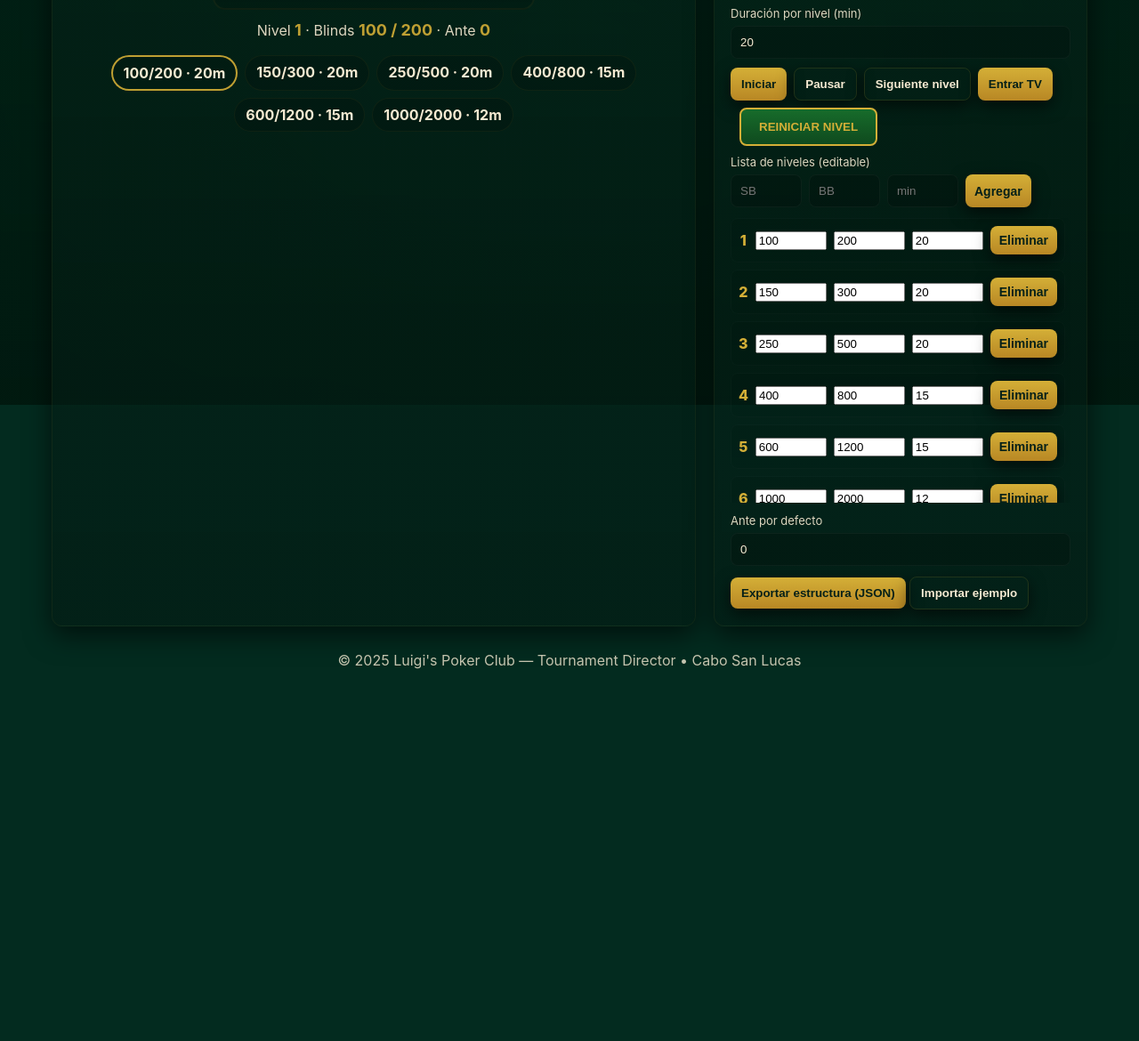
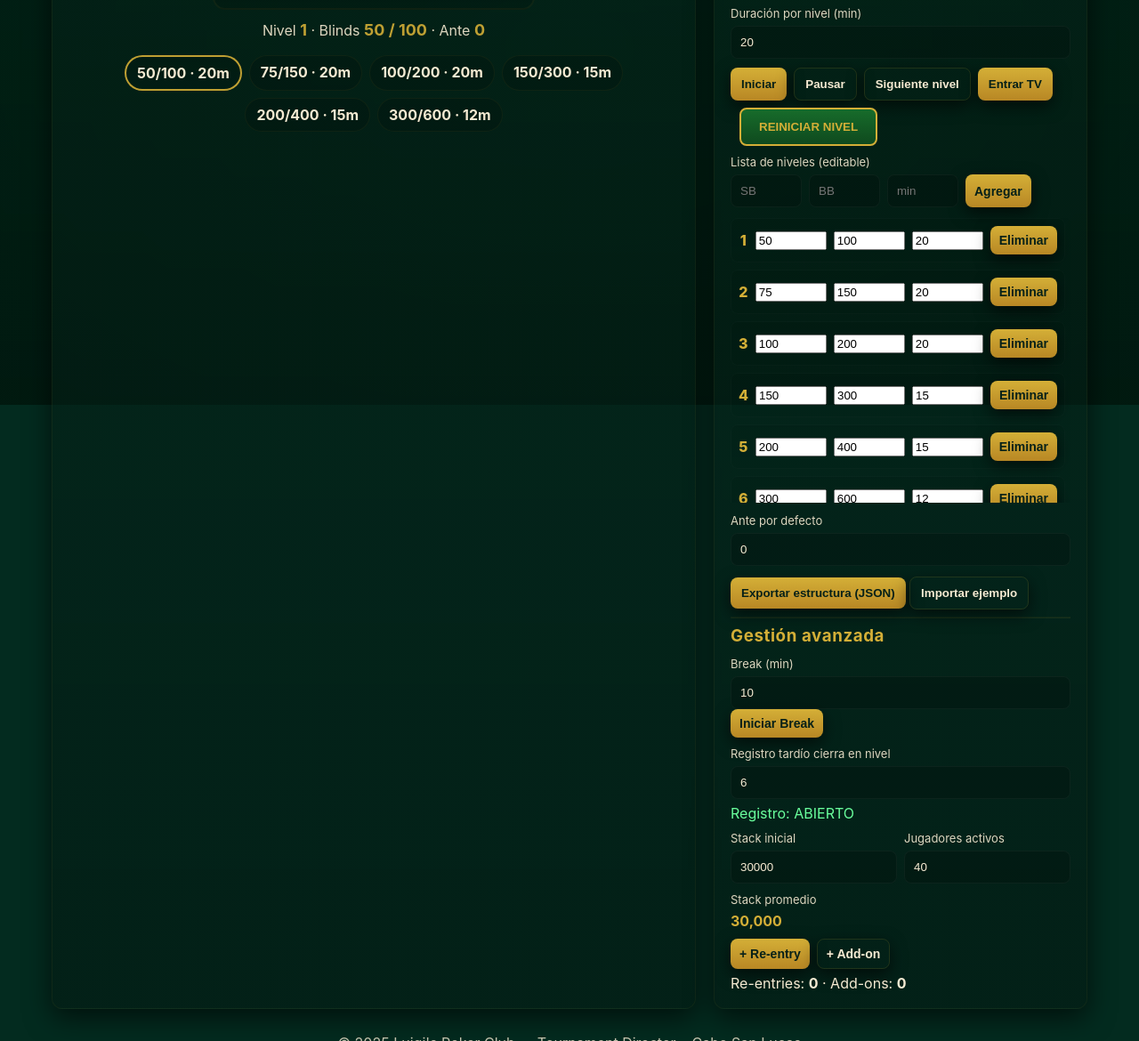
Before and after one commit to FerProducer/pokertournamentdirector, a plain HTML site: page index.html in a window 1280 px wide. Shown: the part 345-1515 px from the top of the page at 89% size. Before the commit the page ends 1155 px from the top, so only its background shows below. Drawn offline with Linux system fonts and the light colour scheme; files whose address does not match are found by name.

Commit message:
Implement advanced tournament management features
Added advanced tournament management features including break management, late registration status, average stack calculation, and re-entry/add-on tracking.

```diff
--- a/index.html
+++ b/index.html
@@ -209,6 +209,50 @@
         <button class="btn ghost" id="importBtn">Importar ejemplo</button>
       </div>
 
+     <hr style="border-color:rgba(212,175,55,0.1)">
+
+<h3>Gestión avanzada</h3>
+
+<div class="field">
+  <label>Break (min)</label>
+  <input id="breakDuration" type="number" value="10">
+  <button class="btn small" id="startBreakBtn">Iniciar Break</button>
+</div>
+
+<div class="field">
+  <label>Registro tardío cierra en nivel</label>
+  <input id="lateRegLevel" type="number" value="6">
+  <div id="lateRegStatus" style="margin-top:6px;color:var(--ivory)">
+    Registro: ABIERTO
+  </div>
+</div>
+
+<div class="row">
+  <div class="field" style="flex:1">
+    <label>Stack inicial</label>
+    <input id="startingStack" type="number" value="30000">
+  </div>
+  <div class="field" style="flex:1">
+    <label>Jugadores activos</label>
+    <input id="activePlayers" type="number" value="40">
+  </div>
+</div>
+
+<div class="field">
+  <label>Stack promedio</label>
+  <div id="avgStack" style="font-weight:bold;color:var(--gold)">—</div>
+</div>
+
+<div class="row">
+  <button class="btn small" id="reentryBtn">+ Re-entry</button>
+  <button class="btn small ghost" id="addonBtn">+ Add-on</button>
+</div>
+
+<div style="margin-top:6px;color:var(--ivory)">
+  Re-entries: <b id="reentryCount">0</b> · Add-ons: <b id="addonCount">0</b>
+</div>
+
+
     </aside>
   </div>
 
@@ -242,15 +286,26 @@ const levelsListEl = document.getElementById('levelsList');
 const flashEl = document.getElementById('flash');
 
 let levels = [
+  {sb:50, bb:100, min:20},
+  {sb:75, bb:150, min:20},
   {sb:100, bb:200, min:20},
-  {sb:150, bb:300, min:20},
-  {sb:250, bb:500, min:20},
-  {sb:400, bb:800, min:15},
-  {sb:600, bb:1200, min:15},
-  {sb:1000, bb:2000, min:12},
-  {sb:1500, bb:3000, min:10},
-  {sb:2500, bb:5000, min:8},
-  {sb:4000, bb:8000, min:6},
+  {sb:150, bb:300, min:15},
+  {sb:200, bb:400, min:15},
+  {sb:300, bb:600, min:12},
+  {sb:400, bb:800, min:10},
+  {sb:500, bb:1000, min:10},
+  {sb:600, bb:1200, min:10},
+  {sb:700, bb:1400, min:10},
+  {sb:800, bb:1600, min:10},
+  {sb:900, bb:1800, min:10},
+  {sb:1000, bb:2000, min:10},
+  {sb:2000, bb:4000, min:8},
+  {sb:3000, bb:6000, min:8},
+  {sb:4000, bb:8000, min:8},
+  {sb:5000, bb:10000, min:6},
+  {sb:6000, bb:12000, min:6},
+  {sb:7000, bb:14000, min:6},
+  {sb:8000, bb:16000, min:6},
 ];
 
 let currentLevel = 1;
@@ -514,6 +569,81 @@ updateDisplay();
 
 /* Ensure audio context start on first user gesture for autoplay policies */
 window.addEventListener('click', ()=>{ if(audioCtx.state === 'suspended') audioCtx.resume(); }, {once:true});
+
+  /* =========================
+   ADVANCED TOURNAMENT MODULES
+   ========================= */
+
+let isBreak = false;
+let breakRemaining = 0;
+let reentries = 0;
+let addons = 0;
+
+/* Break system */
+document.getElementById('startBreakBtn').addEventListener('click', ()=>{
+  pauseTimer();
+  isBreak = true;
+  breakRemaining = parseInt(document.getElementById('breakDuration').value) * 60;
+  runBreak();
+});
+
+function runBreak(){
+  if(!isBreak) return;
+  const interval = setInterval(()=>{
+    breakRemaining--;
+    const mm = Math.floor(breakRemaining/60).toString().padStart(2,'0');
+    const ss = (breakRemaining%60).toString().padStart(2,'0');
+    clockEl.textContent = `${mm}:${ss}`;
+    tvClockEl.textContent = `${mm}:${ss}`;
+    tvMetaEl.textContent = `BREAK`;
+    if(breakRemaining<=0){
+      clearInterval(interval);
+      isBreak = false;
+      resetTimerForLevel();
+      startTimer();
+    }
+  },1000);
+}
+
+/* Late Registration */
+function updateLateReg(){
+  const closeLvl = parseInt(document.getElementById('lateRegLevel').value);
+  const status = document.getElementById('lateRegStatus');
+  if(currentLevel > closeLvl){
+    status.textContent = 'Registro: CERRADO';
+    status.style.color = '#ff6666';
+  } else {
+    status.textContent = 'Registro: ABIERTO';
+    status.style.color = '#6aff9d';
+  }
+}
+setInterval(updateLateReg, 1000);
+
+/* Stack promedio */
+function updateAvgStack(){
+  const stack = parseInt(document.getElementById('startingStack').value);
+  const players = parseInt(document.getElementById('activePlayers').value);
+  const totalChips = (players * stack) + (reentries * stack) + (addons * stack);
+  const avg = players > 0 ? Math.floor(totalChips / players) : 0;
+  document.getElementById('avgStack').textContent = avg.toLocaleString();
+}
+setInterval(updateAvgStack, 1000);
+
+/* Re-entries & Add-ons */
+document.getElementById('reentryBtn').addEventListener('click', ()=>{
+  reentries++;
+  document.getElementById('reentryCount').textContent = reentries;
+});
+document.getElementById('addonBtn').addEventListener('click', ()=>{
+  addons++;
+  document.getElementById('addonCount').textContent = addons;
+});
+
+if ('serviceWorker' in navigator) {
+  navigator.serviceWorker.register('./service-worker.js');
+}
+
+
 </script>
 </body>
 </html>
```
